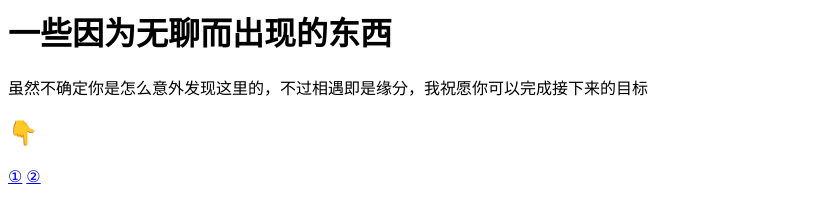
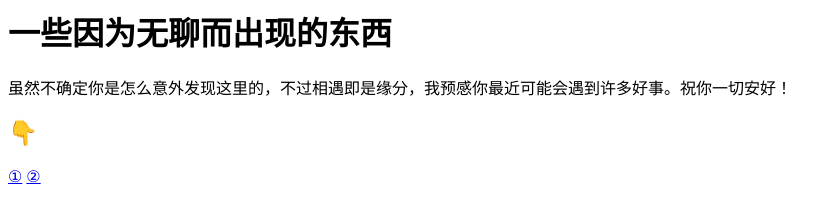
Before and after one commit to Kazimi3/-, a plain HTML site: page index.html in a window 1280 px wide. Shown: the whole page, without its empty margins (0-840 px from the left). Drawn offline with Linux system fonts and the light colour scheme.

Commit message:
Update index.html

```diff
--- a/index.html
+++ b/index.html
@@ -1,6 +1,6 @@
 <div>
   <h1>一些因为无聊而出现的东西</h1>
-  <p>虽然不确定你是怎么意外发现这里的，不过相遇即是缘分，我祝愿你可以完成接下来的目标</p>
+  <p>虽然不确定你是怎么意外发现这里的，不过相遇即是缘分，我预感你最近可能会遇到许多好事。祝你一切安好！</p>
 </div>
 <div>
   <h2>👇</h2>
```
